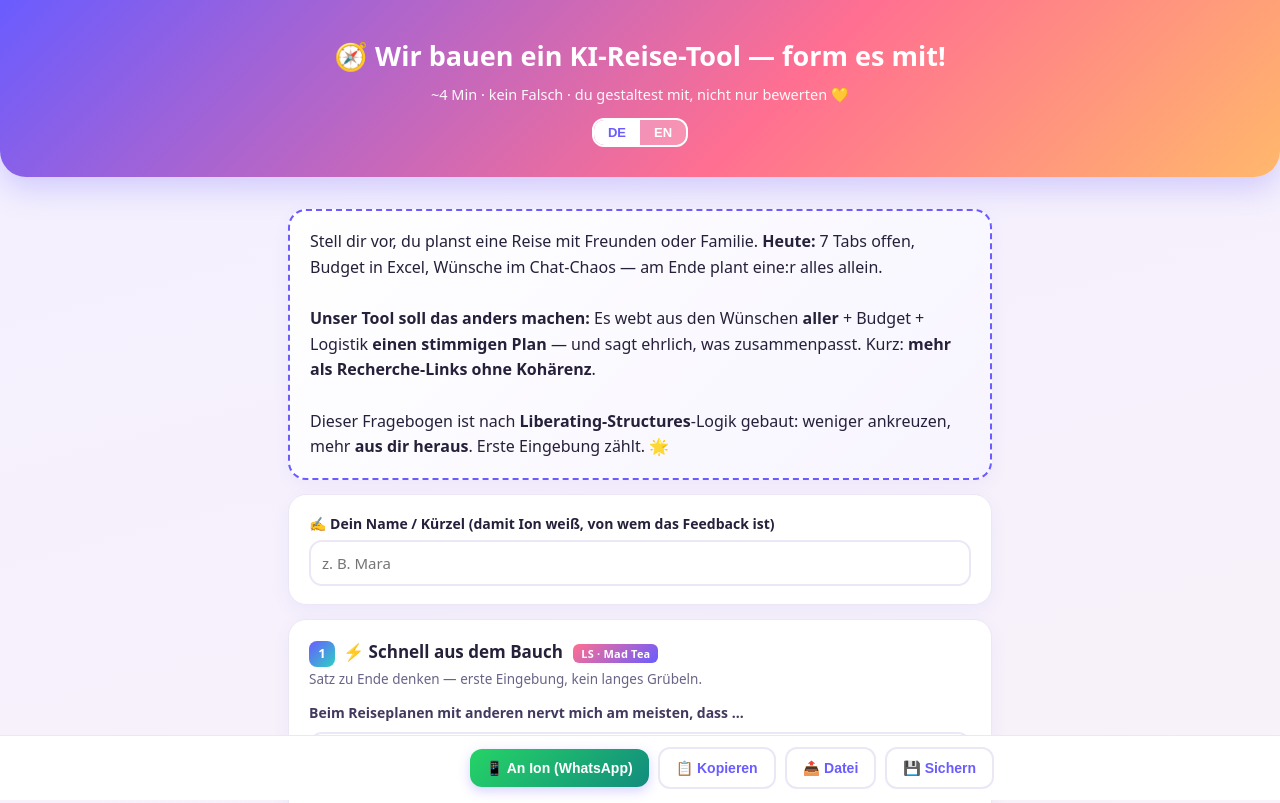
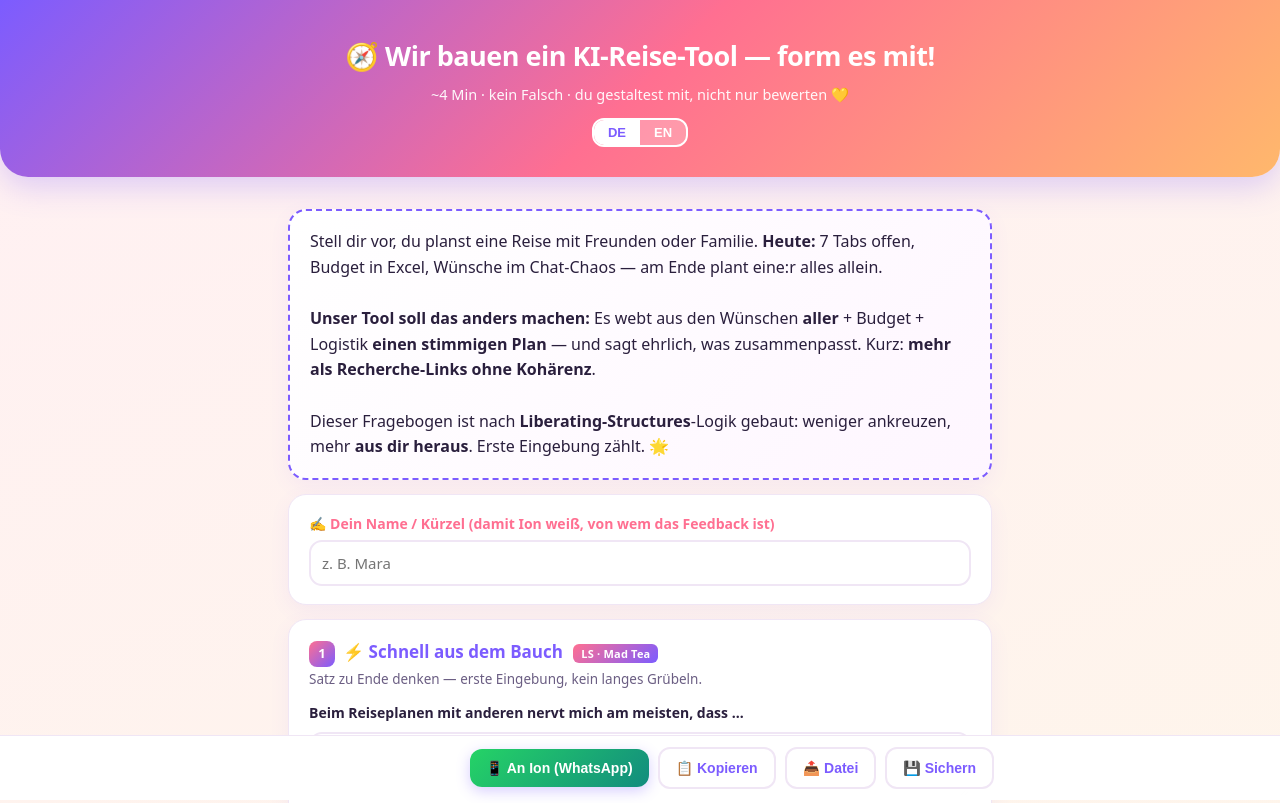
Before and after one commit to noiion828-ui/ki-reise-umfrage, a plain HTML site: page index.html in a window 1280 px wide. Shown: the top 803 px of the page. Drawn offline with Linux system fonts and the light colour scheme.

Commit message:
Reskin auf Familien-Träume-Design (nur Optik, Fragen unverändert)
Co-Authored-By: Claude Fable 5 <noreply@anthropic.com>

```diff
--- a/index.html
+++ b/index.html
@@ -5,53 +5,55 @@
 <meta name="viewport" content="width=device-width, initial-scale=1">
 <title>Umfrage · KI-Reise-Tool — deine Meinung</title>
 <style>
-  :root{--c1:#6a5cff;--c2:#2bd1c4;--c3:#ff6f91;--c4:#ffb86c;
-    --ink:#26203a;--mut:#6b6386;--card:#fff;--line:#ece7f6;--bg1:#f3f0ff;--bg2:#eafbf8}
+  :root{
+    --c1:#ff6f91; --c2:#ffb86c; --c3:#2bd1c4; --c4:#7c5cff; --c5:#ffd23f;
+    --ink:#2a1f3d; --mut:#6b5e83; --card:#ffffff; --line:#f0e6f5;
+  }
   *{box-sizing:border-box}
   body{margin:0;font:16px/1.6 system-ui,'Segoe UI',sans-serif;color:var(--ink);
-    background:linear-gradient(165deg,var(--bg1),#fdf3f1 55%,var(--bg2));min-height:100vh;padding:0 0 120px}
+    background:linear-gradient(160deg,#fff0f3 0,#fef6e9 35%,#e8fbf8 100%);min-height:100vh;padding:0 0 120px}
   .wrap{max-width:740px;margin:0 auto;padding:18px}
-  header.hero{background:linear-gradient(135deg,var(--c1),var(--c3) 60%,var(--c4));color:#fff;
-    padding:34px 0 30px;text-align:center;border-radius:0 0 26px 26px;box-shadow:0 12px 30px rgba(106,92,255,.25)}
-  h1{font-size:27px;margin:0 0 6px}
+  header.hero{background:linear-gradient(135deg,var(--c4),var(--c1) 50%,var(--c2));color:#fff;
+    padding:34px 0 30px;text-align:center;border-radius:0 0 28px 28px;box-shadow:0 10px 30px rgba(124,92,255,.25)}
+  h1{font-size:27px;margin:0 0 6px;letter-spacing:-.5px}
   .hsub{font-size:14.5px;opacity:.95;margin:0}
   .card{background:var(--card);border:1px solid var(--line);border-radius:18px;padding:18px 20px;margin:14px 0;
-    box-shadow:0 6px 18px rgba(106,92,255,.06)}
-  .intro{background:linear-gradient(135deg,#fff,#f7f4ff);border:2px dashed var(--c1)}
-  .sec-n{display:inline-flex;width:26px;height:26px;border-radius:8px;background:linear-gradient(135deg,var(--c1),var(--c2));
+    box-shadow:0 6px 20px rgba(124,92,255,.07)}
+  .intro{background:linear-gradient(135deg,#fff,#fef6ff);border:2px dashed var(--c4)}
+  .sec-n{display:inline-flex;width:26px;height:26px;border-radius:8px;background:linear-gradient(135deg,var(--c1),var(--c4));
     color:#fff;font-weight:800;align-items:center;justify-content:center;font-size:13px;margin-right:8px}
-  .q{font-weight:800;font-size:17px;margin:0 0 2px}
-  .ls{font-size:11px;font-weight:800;color:#fff;background:linear-gradient(135deg,var(--c3),var(--c1));
+  .q{font-weight:800;font-size:17px;margin:0 0 2px;color:var(--c4)}
+  .ls{font-size:11px;font-weight:800;color:#fff;background:linear-gradient(135deg,var(--c1),var(--c4));
     border-radius:6px;padding:2px 8px;margin-left:6px;vertical-align:middle;letter-spacing:.2px}
   .sub{font-size:13.5px;color:var(--mut);margin:0 0 10px}
-  .blab{font-weight:700;font-size:14px;margin:12px 0 5px;color:#43395f}
+  .blab{font-weight:700;font-size:14px;margin:12px 0 5px;color:var(--ink)}
   .opts{display:flex;gap:8px;flex-wrap:wrap}
   .opt{padding:8px 14px;border-radius:999px;border:2px solid var(--line);background:#fff;cursor:pointer;
     font-size:14px;font-weight:600;color:var(--mut);transition:.14s;user-select:none}
-  .opt:hover{border-color:var(--c2);transform:translateY(-1px)}
-  .opt.sel{background:linear-gradient(135deg,var(--c1),var(--c2));border-color:transparent;color:#fff;
-    box-shadow:0 4px 12px rgba(43,209,196,.3);transform:translateY(-1px) scale(1.02)}
+  .opt:hover{border-color:var(--c3);transform:translateY(-1px)}
+  .opt.sel{background:linear-gradient(135deg,var(--c3),var(--c4));border-color:transparent;color:#fff;
+    box-shadow:0 4px 14px rgba(43,209,196,.35);transform:translateY(-1px) scale(1.02)}
   .opt.sel::before{content:"✓ "}
   textarea,input.txt{width:100%;background:#fff;color:var(--ink);border:2px solid var(--line);border-radius:13px;
     padding:11px;font:15px system-ui;resize:vertical}
   textarea{min-height:52px;margin-top:6px}
   textarea.big{min-height:96px}
-  textarea:focus,input.txt:focus{outline:none;border-color:var(--c2)}
-  textarea::placeholder{color:#b3abce;font-style:italic}
-  .hint{display:inline-block;font-size:11.5px;font-weight:700;color:var(--c1);background:#f0edff;border-radius:6px;padding:1px 7px;margin-left:6px}
+  textarea:focus,input.txt:focus{outline:none;border-color:var(--c3)}
+  textarea::placeholder{color:#bcb3cf;opacity:.85;font-style:italic}
+  .hint{display:inline-block;font-size:11.5px;font-weight:700;color:var(--c4);background:#f2edff;border-radius:6px;padding:1px 7px;margin-left:6px}
   .langbtn{display:inline-flex;border:2px solid #fff;border-radius:12px;overflow:hidden;margin-top:12px}
   .langbtn button{background:rgba(255,255,255,.25);color:#fff;border:none;padding:5px 14px;cursor:pointer;font-weight:800;font-size:13px}
-  .langbtn button.on{background:#fff;color:var(--c1)}
-  .savebar{position:fixed;bottom:0;left:0;right:0;background:rgba(255,255,255,.97);backdrop-filter:blur(8px);
+  .langbtn button.on{background:#fff;color:var(--c4)}
+  .savebar{position:fixed;bottom:0;left:0;right:0;background:rgba(255,255,255,.96);backdrop-filter:blur(8px);
     border-top:1px solid var(--line);z-index:50}
   .savebar .inner{max-width:740px;margin:0 auto;padding:11px 16px;display:flex;gap:9px;align-items:center;flex-wrap:wrap}
   .btn{border:none;border-radius:12px;padding:11px 16px;font-weight:800;cursor:pointer;font-size:14px;color:#fff;
-    background:linear-gradient(135deg,var(--c1),var(--c3));box-shadow:0 4px 12px rgba(106,92,255,.28)}
+    background:linear-gradient(135deg,var(--c1),var(--c4));box-shadow:0 4px 14px rgba(124,92,255,.3)}
   .btn.wa{background:linear-gradient(135deg,#25D366,#128C7E)}
-  .btn.ghost{background:#fff;color:var(--c1);border:2px solid var(--line);box-shadow:none}
-  .msg{font-weight:800;color:var(--c2)}
+  .btn.ghost{background:#fff;color:var(--c4);border:2px solid var(--line);box-shadow:none}
+  .msg{font-weight:800;color:var(--c3)}
   .heart{font-size:13px;color:var(--mut);text-align:center;margin-top:18px}
-  label.fld{font-weight:700;font-size:14px;display:block;margin:0 0 5px}
+  label.fld{font-weight:800;font-size:14px;display:block;margin:0 0 5px;color:var(--c1)}
 </style>
 </head>
 <body>
```
